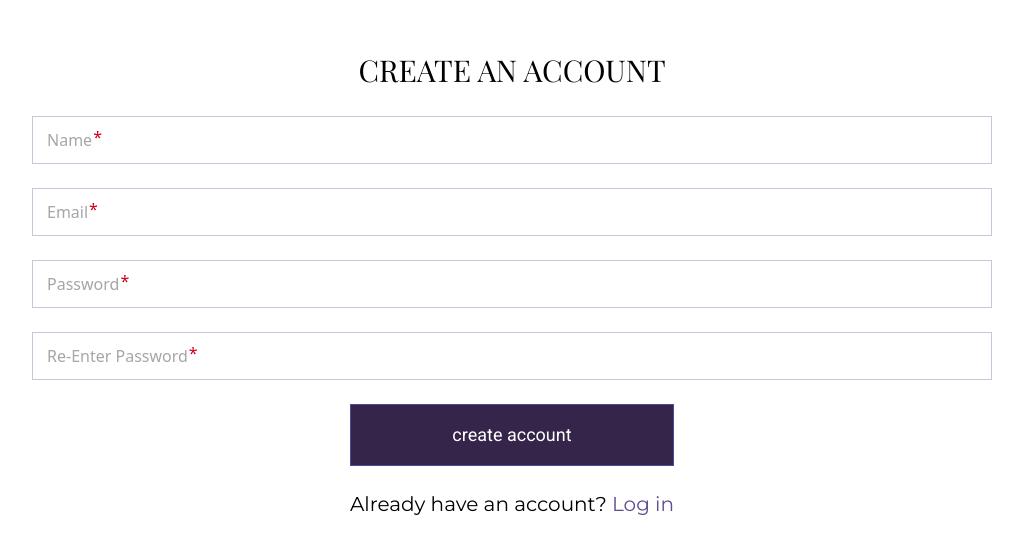
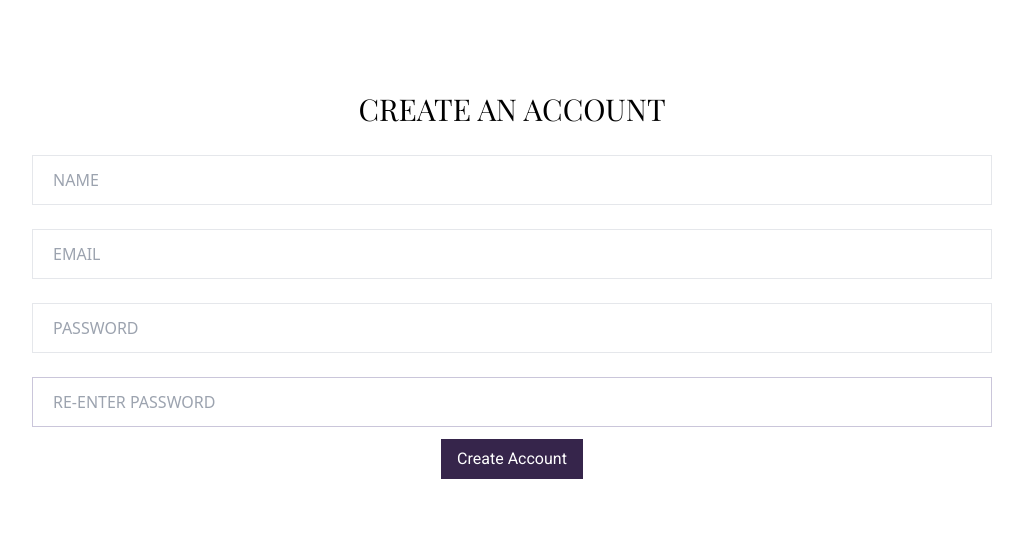
Before and after one commit to Temi-Dire/chapter40-website, a React (Vite) app: page /auth/signup in a window 1280 px wide. Shown: the part 115-668 px from the top of the page, without its empty margins (128-1151 px from the left). Built offline with nearby package versions, Linux system fonts and the light colour scheme.

Commit message:
fix: signup page

```diff
--- a/src/pages/auth/signup.tsx
+++ b/src/pages/auth/signup.tsx
@@ -1,25 +1,119 @@
-import Button from "../../components/Button";
-import Input from "../../components/Input";
+import { useForm } from "react-hook-form";
+import { z } from "zod";
+import { zodResolver } from "@hookform/resolvers/zod";
+import { ToastContainer, toast } from "react-toastify";
+import "react-toastify/dist/ReactToastify.css";
+
+// import { ToastContainer, toast } from "react-toastify";
 
 const Signup = () => {
+  const schema = z.object({
+    name: z
+      .string()
+      .min(4, { message: "Name should be atleast 4 characters long" }),
+    email: z.string().email({ message: "Please enter a valid email" }),
+    password: z
+      .string()
+      .refine(
+        (value) => passwordPattern.test(value),
+        "Password must contain at least one letter, one number, one special character, and be at least 8 characters long"
+      ),
+  });
+
+  type FormData = z.infer<typeof schema>;
+
+  const {
+    register,
+    handleSubmit,
+    formState: { errors, isValid },
+  } = useForm<FormData>({
+    resolver: zodResolver(schema),
+  });
+
+  const passwordPattern =
+    /^(?=.*[a-zA-Z])(?=.*[0-9])(?=.*[@#$%^&+=!])(?=\S+$).{8,}$/;
+
+  const notify = () => {
+    toast.success("Sign Up Successful", {
+      position: "top-right",
+      autoClose: 5000,
+      hideProgressBar: false,
+      closeOnClick: true,
+      pauseOnHover: true,
+      draggable: true,
+      progress: undefined,
+      theme: "light",
+    });
+  };
+
   return (
     <div className="h-screen flex flex-col justify-center">
       <div className="flex justify-center font-playfair text-3xl mb-7">
         CREATE AN ACCOUNT
       </div>
-      <div className="flex flex-col justify-center items-center mx-40 space-y-6">
-        <Input placeholder="Name" />
-        <Input placeholder="Email" />
-        <Input placeholder="Password" />
-        <Input placeholder="Re-Enter Password" />
-        <div className="flex justify-center flex-col space-y-6">
-          <Button text={"create account"} />
-          <div className="text-xl font-montserrat">
-            Already have an account?{" "}
-            <span className="text-[#634D93] cursor-pointer">Log in</span>
-          </div>
+      <form
+        className="flex flex-col justify-center items-center mx-8 lg:mx-40"
+        onSubmit={handleSubmit((data) => console.log(data))}
+      >
+        <input
+          {...register("name")}
+          className={`w-full outline-none px-5 py-3 border  ${
+            errors.name ? "border-red-600 mb-1" : "mb-6"
+          }`}
+          type="text"
+          placeholder="NAME"
+        />
+        {errors.name && (
+          <p className="text-red-800 mb-3 text-sm text-left">
+            {errors.name.message}
+          </p>
+        )}
+        <input
+          {...register("email")}
+          className={`w-full outline-none px-5 py-3 border ${
+            errors.email ? "border-red-600 mb-1" : "mb-6"
+          }`}
+          type="text"
+          placeholder="EMAIL"
+        />
+        {errors.email && (
+          <p className="text-red-800 mb-3 text-sm text-left">
+            {errors.email.message}
+          </p>
+        )}
+        <input
+          {...register("password")}
+          className={`w-full outline-none px-5 py-3 border ${
+            errors.password ? "border-red-600 mb-1" : "mb-6"
+          } `}
+          type="password"
+          placeholder="PASSWORD"
+        />
+        {errors.password && (
+          <p className="text-red-800 mb-3 text-sm">{errors.password.message}</p>
+        )}
+        <input
+          className="w-full outline-none px-5 py-3 border border-[#CAC6DA] mb-3"
+          type="password"
+          placeholder="RE-ENTER PASSWORD"
+        />
+        <button
+          className="bg-[#36254B] text-white px-4 py-2 font-roboto"
+          disabled={!isValid}
+          type="submit"
+          onClick={notify}
+        >
+          Create Account
+        </button>
+      </form>
+      {/* <div className="flex justify-center flex-col space-y-6">
+        <Button text={"create account"} />
+        <div className="text-xl font-montserrat">
+          Already have an account?{" "}
+          <span className="text-[#634D93] cursor-pointer">Log in</span>
         </div>
-      </div>
+      </div> */}
+      <ToastContainer />
     </div>
   );
 };
```
